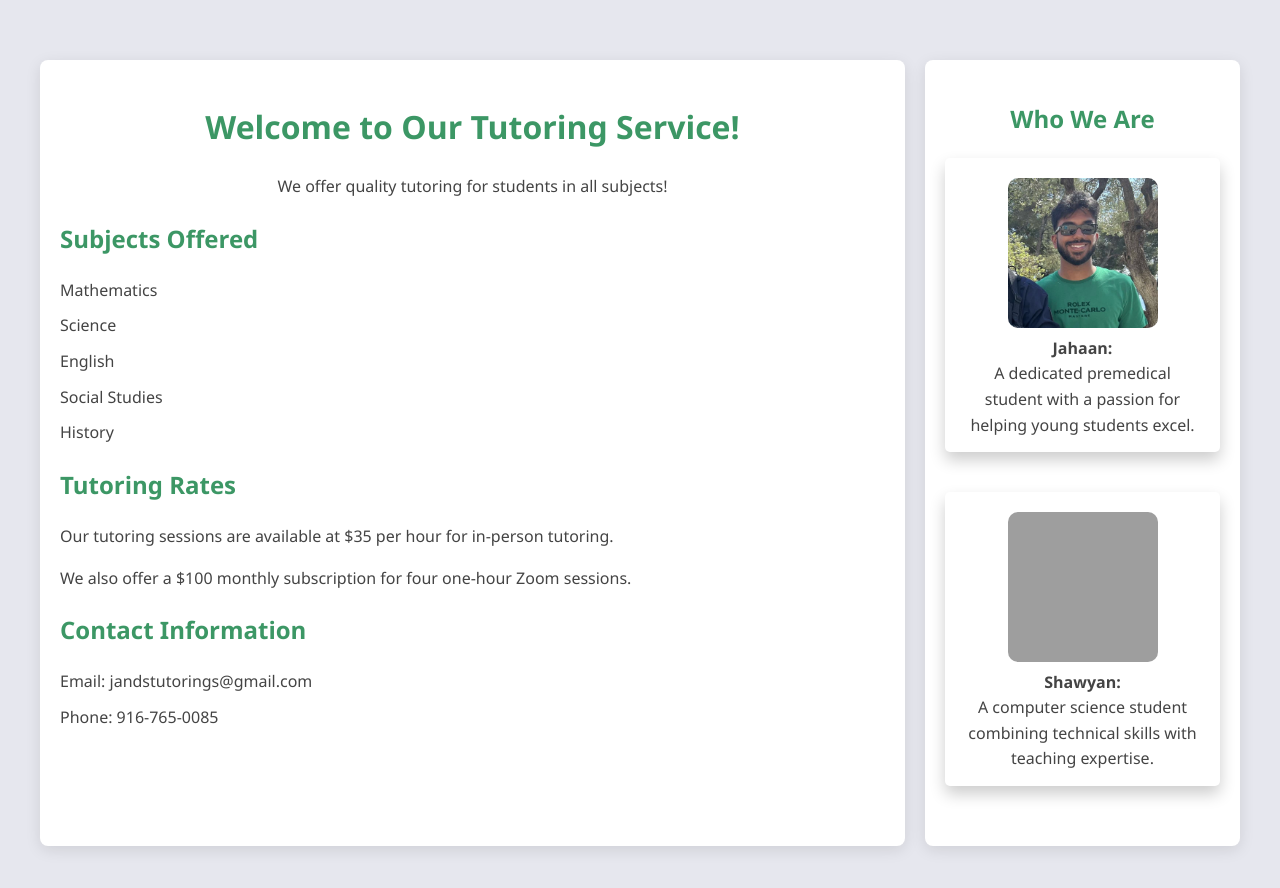
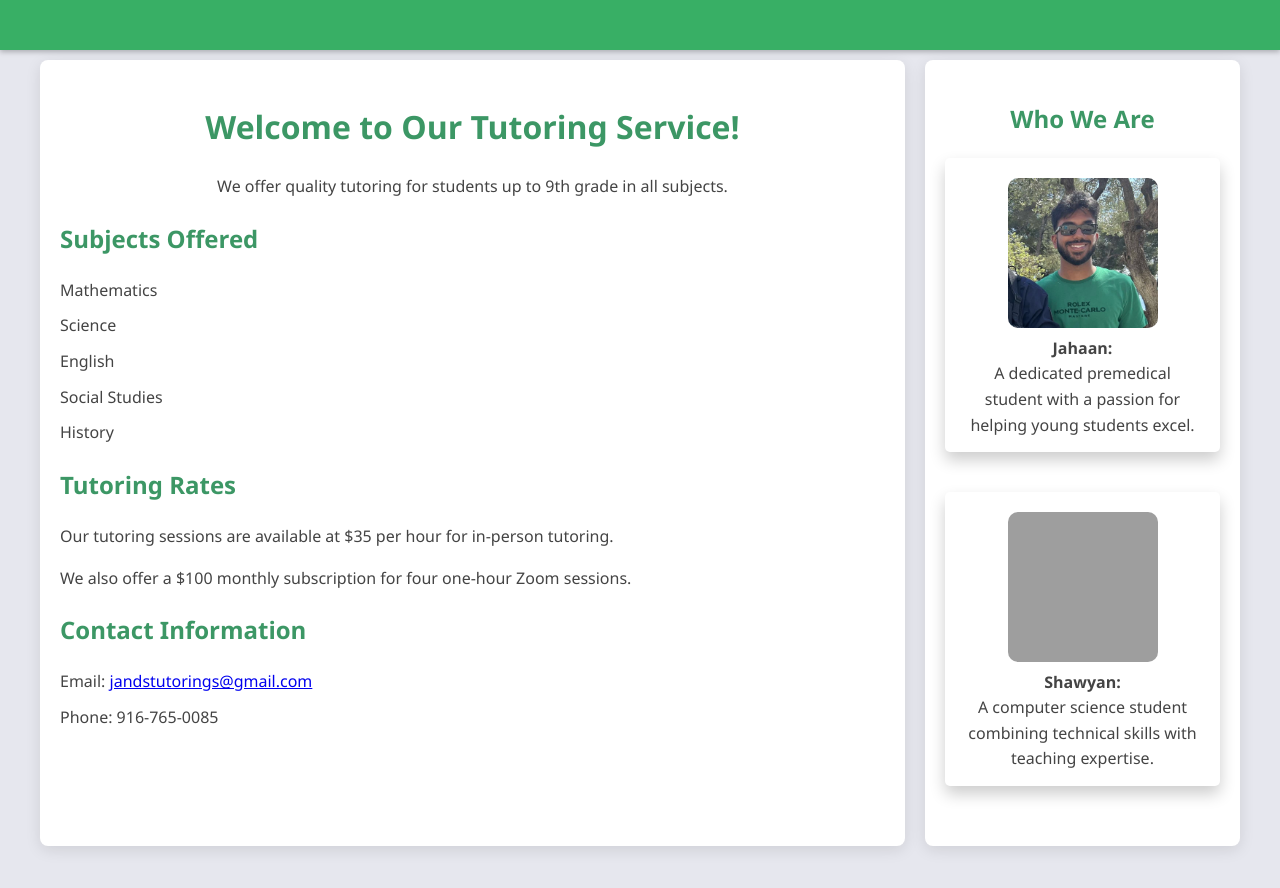
Before and after one commit to shawyan35/jandstutoring, a plain HTML site: page index.html in a window 1280 px wide. Drawn offline with Linux system fonts and the light colour scheme; grey boxes are pictures that could not be loaded.

Commit message:
Update index.html

```diff
--- a/index.html
+++ b/index.html
@@ -57,6 +57,7 @@
         top: 0;
         left: 0;
         width: 100%;
+        height: 50px;
         box-shadow: 0 2px 5px rgba(0, 0, 0, 0.25);
         z-index: 1000;
       }
@@ -108,13 +109,14 @@
     </style>
   </head>
   <body>
+    <div class="navbar"></div>
     <div class="container">
       <div class="main-content">
         <header>
           <h1>Welcome to Our Tutoring Service!</h1>
           <p>
-            We offer quality tutoring for students in all
-            subjects!
+            We offer quality tutoring for students up to 9th grade in all
+            subjects.
           </p>
         </header>
         <section>
@@ -141,7 +143,12 @@
         <section>
           <h2>Contact Information</h2>
           <ul>
-            <li>Email: jandstutorings@gmail.com</li>
+            <li>
+              Email:
+              <a href="mailto:jandstutorings@gmail.com"
+                >jandstutorings@gmail.com</a
+              >
+            </li>
             <li>Phone: 916-765-0085</li>
           </ul>
         </section>
@@ -149,7 +156,7 @@
       <div class="side-content">
         <h2>Who We Are</h2>
         <div class="tutor-profile">
-          <img src="images/jahaanspic.jpg" alt="Jahaan" class="tutor-photo" />
+          <img src="/images/jahaanspic.jpg" alt="Jahaan" class="tutor-photo" />
           <div class="tutor-description">
             <strong>Jahaan:</strong> A dedicated premedical student with a
             passion for helping young students excel.
@@ -157,7 +164,7 @@
         </div>
         <div class="tutor-profile">
           <img
-            src="images/shawyanspic.jpg"
+            src="/images/shawyanspic.jpg"
             alt="Shawyan"
             class="tutor-photo"
           />
```
